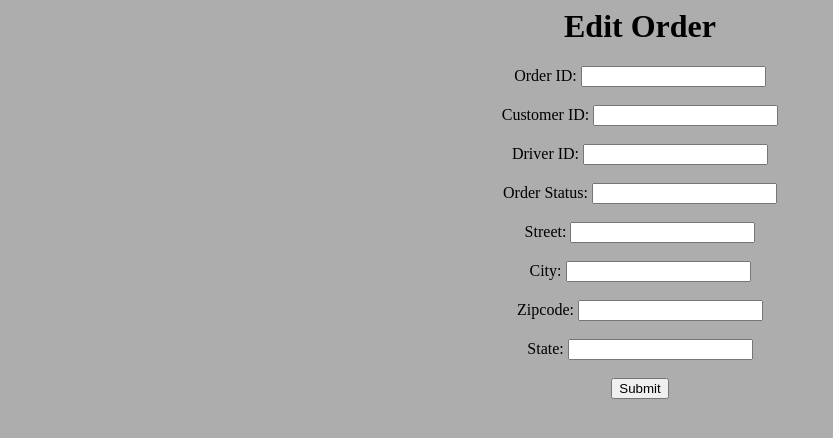
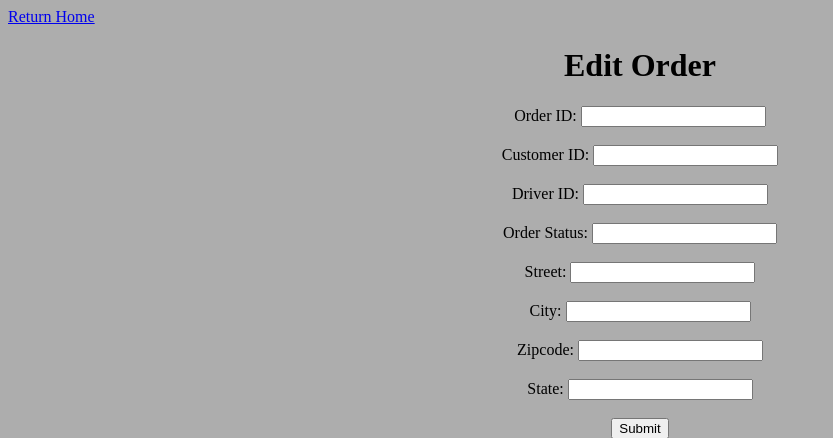
Before and after one commit to Jack-Edwards/CS-340-Group-Project, a Flask app: page /store/order/edit in a window 1280 px wide. Shown: the top 438 px of the page, without its empty margins (0-833 px from the left). Run offline with Flask 2, Linux system fonts and the light colour scheme.

Commit message:
Add 'Return Home' link to remaining pages

```diff
--- a/templates/customer/customer/add-customer.j2
+++ b/templates/customer/customer/add-customer.j2
@@ -16,10 +16,9 @@
     </style>
 </head>
 <body>
+    <a href="/">Return Home</a>
     <div class="center">
         <h1>Add customer</h1>
-
-
         <form>
             <label for="fname">First Name:</label>
             <input type="text" id="fname" name="fname"><br> <br>
@@ -45,6 +44,5 @@
             <input type="submit" value="Submit">
         </form>
     </div>
-
 </body>
 </html>
--- a/templates/customer/order/add-item.j2
+++ b/templates/customer/order/add-item.j2
@@ -16,10 +16,9 @@
     </style>
 </head>
 <body>
+    <a href="/">Return Home</a>
     <div class="center">
         <h1>Add Item to Order</h1>
-
-
         <form>
             <label for="orderid">Order ID:</label>
             <input type="text" id="orderid" name="orderid"><br> <br>
@@ -33,6 +32,5 @@
             <input type="submit" value="Submit">
         </form>
     </div>
-
 </body>
 </html>
--- a/templates/customer/order/add-order.j2
+++ b/templates/customer/order/add-order.j2
@@ -16,10 +16,9 @@
     </style>
 </head>
 <body>
+    <a href="/">Return Home</a>
     <div class="center">
         <h1>Add Order</h1>
-
-
         <form>
             <label for="customerid">Customer ID:</label>
             <input type="text" id="customerid" name="customerid"><br> <br>
@@ -39,6 +38,5 @@
             <input type="submit" value="Submit">
         </form>
     </div>
-
 </body>
 </html>
--- a/templates/customer/order/view-order.j2
+++ b/templates/customer/order/view-order.j2
@@ -20,6 +20,7 @@
     </style>
 </head>
 <body>
+    <a href="/">Return Home</a>
     <div class="center">
         <h1>View Order-Items By Order ID</h1>
         <form action="">
@@ -41,7 +42,6 @@
                         <td>1</td>
                         <td>1</td>
                         <td>1</td>
-
                     </tr>
 
                     <tr>
@@ -49,10 +49,7 @@
                         <td>2</td>
                         <td>2</td>
                     </tr>
-
             </table>
-
     </div>
-
 </body>
 </html>
--- a/templates/store/customers/view-customers.j2
+++ b/templates/store/customers/view-customers.j2
@@ -20,10 +20,9 @@
     </style>
 </head>
 <body>
+    <a href="/">Return Home</a>
     <div class="center">
         <h1>Customers List</h1>
-
-
         <table>
                 <thead>
                     <tr>
@@ -58,10 +57,7 @@
                         <td>12345</td>
                         <td>Colorado</td>
                     </tr>
-
-
             </table>
     </div>
-
 </body>
 </html>
--- a/templates/store/orders/edit-order.j2
+++ b/templates/store/orders/edit-order.j2
@@ -21,6 +21,7 @@
     </style>
 </head>
 <body>
+    <a href="/">Return Home</a>
     <div class="center">
         <h1>Edit Order</h1>
 
--- a/templates/store/orders/view-orders.j2
+++ b/templates/store/orders/view-orders.j2
@@ -20,10 +20,9 @@
     </style>
 </head>
 <body>
+    <a href="/">Return Home</a>
     <div class="center">
         <h1>Orders List</h1>
-
-
         <table>
                 <thead>
                     <tr>
@@ -64,10 +63,7 @@
                         <td>Colorado</td>
                         <td>2021-7-20 10:01:00</td>
                     </tr>
-
-
             </table>
     </div>
-
 </body>
 </html>
```
